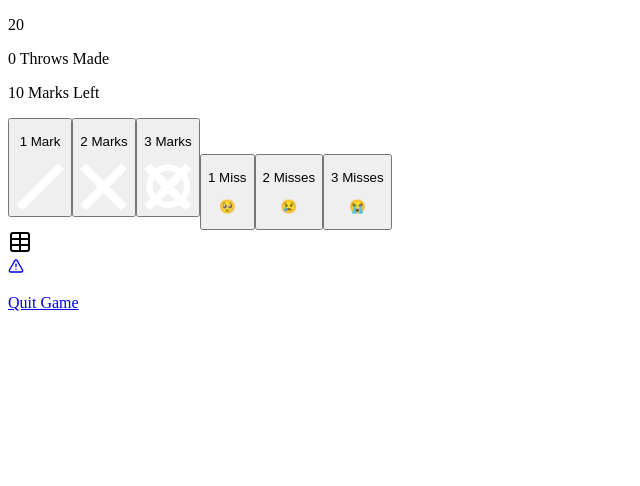
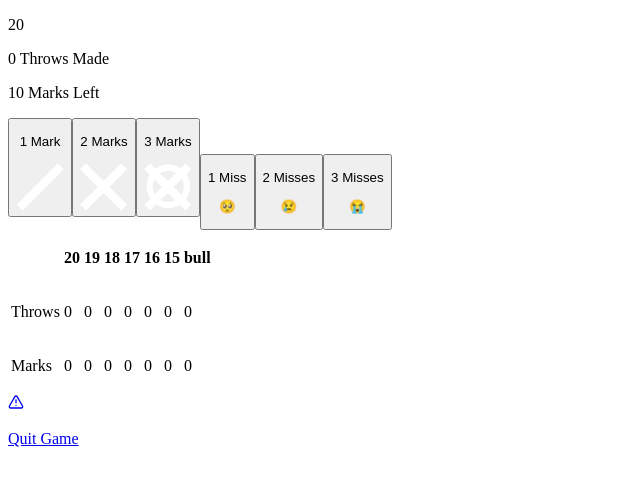
Before and after one commit to ruiokazaki-archive/darts-app, a Next.js app: page /sp/in-game/page in a window 1280 px wide. Shown: the top 486 px of the page, without its empty margins (0-640 px from the left). Built offline with nearby package versions, Linux system fonts and the light colour scheme.

Commit message:
fix: importやexportのパス・形式が正しくなるように修正

```diff
--- a/app/layout.tsx
+++ b/app/layout.tsx
@@ -1 +1,2 @@
 export * from '@/pages/layout';
+export { default } from '@/pages/layout';
--- a/app/sp/in-game/page.tsx
+++ b/app/sp/in-game/page.tsx
@@ -1 +1,2 @@
 export * from '@/pages/sp/in-game/page';
+export { default } from '@/pages/sp/in-game/page';
--- a/app/sp/layout.tsx
+++ b/app/sp/layout.tsx
@@ -1 +1,2 @@
 export * from '@/pages/sp/layout';
+export { default } from '@/pages/sp/layout';
--- a/app/sp/page.tsx
+++ b/app/sp/page.tsx
@@ -1 +1,2 @@
 export * from '@/pages/sp/page';
+export { default } from '@/pages/sp/page';
--- a/src/pages/layout.tsx
+++ b/src/pages/layout.tsx
@@ -1,3 +1,5 @@
+import '@/app/globals.css';
+
 // default values
 export const dynamic = 'auto';
 export const dynamicParams = true;
--- a/src/pages/sp/in-game/page.tsx
+++ b/src/pages/sp/in-game/page.tsx
@@ -4,6 +4,7 @@ import { DartsMarksIcon } from '@/shared/icons/darts-marks-icon';
 import { Button } from '@/shared/ui/button';
 import { Sheet } from '@/shared/ui/sheet';
 import {
+  Table,
   TableBody,
   TableCell,
   TableHead,
@@ -11,7 +12,7 @@ import {
   TableRow,
 } from '@/shared/ui/table';
 import { Typography } from '@/shared/ui/typography';
-import { AlertTriangle, Table } from 'lucide-react';
+import { AlertTriangle } from 'lucide-react';
 import Link from 'next/link';
 import type { FC } from 'react';
 import { memo, useEffect, useRef, useState } from 'react';
@@ -169,7 +170,7 @@ const Component: FC = () => {
                 <Typography variant='body'>Throws</Typography>
               </TableCell>
               {TARGETS.map(target => (
-                <TableCell className='text-right'>
+                <TableCell className='text-right' key={target}>
                   <Typography variant='body'>
                     {scores[target].throwsCount}
                   </Typography>
@@ -181,7 +182,7 @@ const Component: FC = () => {
                 <Typography variant='body'>Marks</Typography>
               </TableCell>
               {TARGETS.map(target => (
-                <TableCell className='text-right'>
+                <TableCell className='text-right' key={target}>
                   <Typography variant='body'>
                     {scores[target].marksCount}
                   </Typography>
--- a/src/pages/sp/ui/performance-overview-sheets.tsx
+++ b/src/pages/sp/ui/performance-overview-sheets.tsx
@@ -1,5 +1,6 @@
+import { Sheet } from '@/shared/ui/sheet';
 import { Typography } from '@/shared/ui/typography';
-import { ChevronDown, ChevronUp, Sheet } from 'lucide-react';
+import { ChevronDown, ChevronUp } from 'lucide-react';
 import type { FC } from 'react';
 import { memo } from 'react';
 
```
